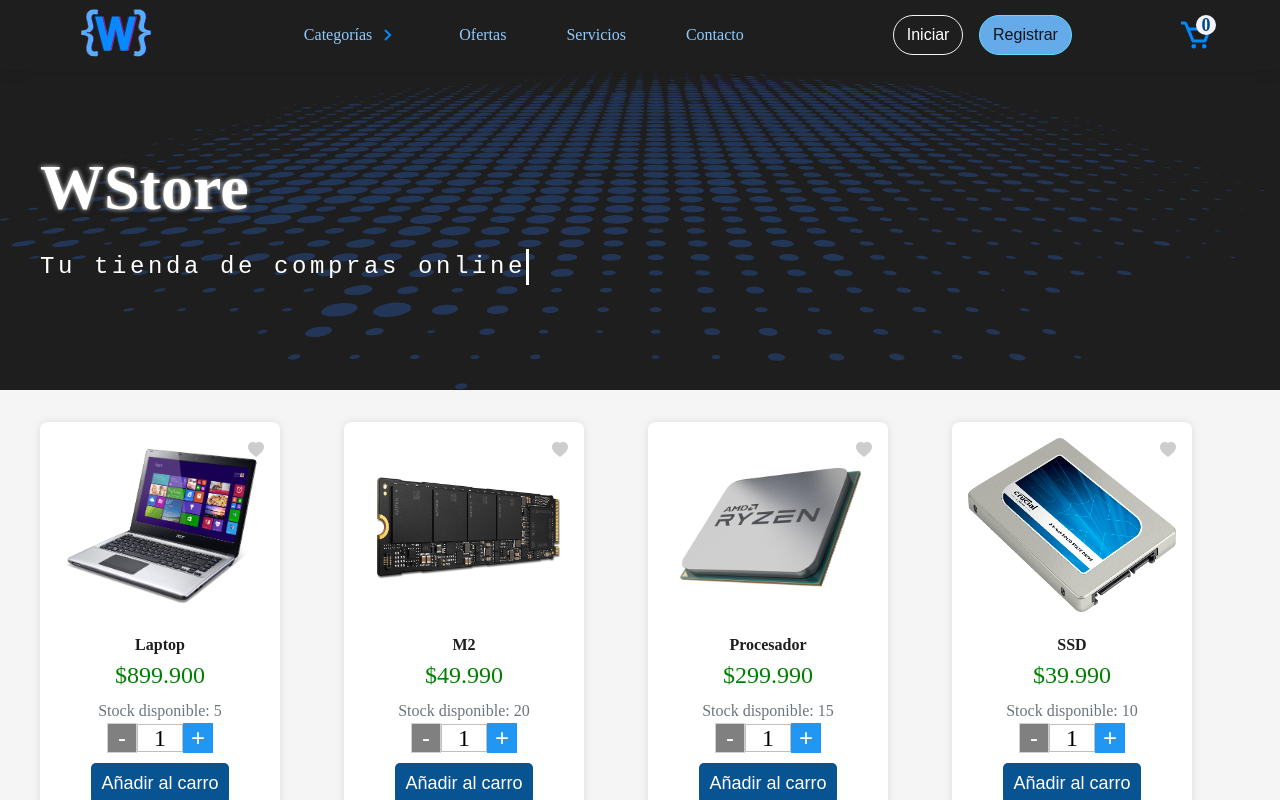
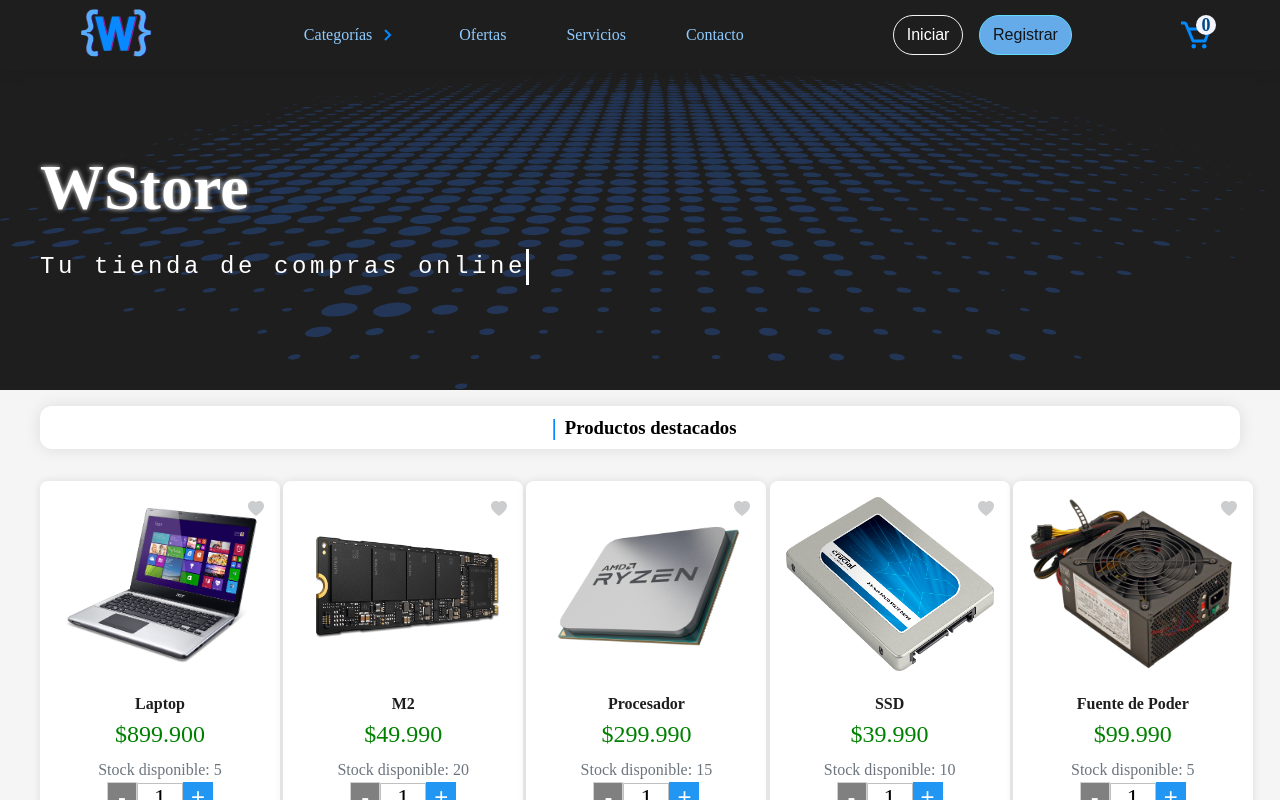
Before and after one commit to wdelcant/wdelcant-app, a React (Create React App) app: page / in a window 1280 px wide. Shown: the top 800 px of the page. Built offline with nearby package versions, Linux system fonts and the light colour scheme.

Commit message:
Se agrega titulo

```diff
--- a/src/components/App.jsx
+++ b/src/components/App.jsx
@@ -1,6 +1,7 @@
 import React from 'react';
 import NavBar from './NavBar/NavBar';
 import Header from './Header/Header';
+import Form from './Form/Form';
 import ItemListContainer from './ItemListContainer/ItemListContainer';
 import Footer from './Footer/Footer';
 
@@ -11,6 +12,7 @@ function App() {
     <>
       <NavBar/>
       <Header/>
+      <Form/>
       <ItemListContainer />
       <Footer/>
     </>
--- /dev/null
+++ b/src/components/Form/Form.jsx
@@ -0,0 +1,9 @@
+import React from 'react'
+
+const Form = () => {
+  return (
+    <div></div>
+  )
+}
+
+export default Form
--- a/src/components/ItemListContainer/ItemListContainer.jsx
+++ b/src/components/ItemListContainer/ItemListContainer.jsx
@@ -32,14 +32,20 @@ const ItemListContainer = () => {
     } , [])
 
     return (
+        <div>
+        <h3 className="item-list-titles"> <span>|</span>  Productos destacados</h3>
+
+
         <div className="item-list-container">
+
+
         {
         isLoading ?
                 <Loader />
         :
-
-                <ItemList items={products}/>
+        <ItemList items={products}/>
         }
+        </div>
         </div>
 
     )
--- a/src/components/ItemListContainer/ItemListContainer.scss
+++ b/src/components/ItemListContainer/ItemListContainer.scss
@@ -1,14 +1,46 @@
 @import '../../styles/variables';
+
+
+
+
+
+
+
+.item-list-titles {
+    display: flex;
+    justify-content: center;
+    align-items: center;
+    max-width: $max-width;
+    width: 100%;
+    height: 100%;
+    padding: 0;
+    margin: $spacing-md auto;
+    list-style: none;
+    background-color: $white;
+    border-radius: $borderRadius;
+    box-shadow: $box-shadow-medium;
+    overflow: auto;
+    span:first-child {
+        font-size: 1.5rem;
+        font-weight: bold;
+        color: $primary;
+        margin: 0.5rem;
+    }
+}
+
 
 .item-list-container {
     display: grid;
-    grid-template-columns: repeat(auto-fit, minmax(250px, 4fr));
+    justify-content: center;
+    align-items: center;
+    grid-template-columns: repeat(auto-fit, minmax(220px, 4fr));
     grid-gap: $spacing-md;
     max-width: $max-width;
+    padding-top: $spacing-md;
     margin: 0 auto;
-    padding: 0 $spacing-lg;
+
     min-height: 100vh;
-    padding: $spacing-lg 0;
+
 
     &__item {
         position: relative;
```
Also changed, not shown: src/components/Form/Form.scss (added).
